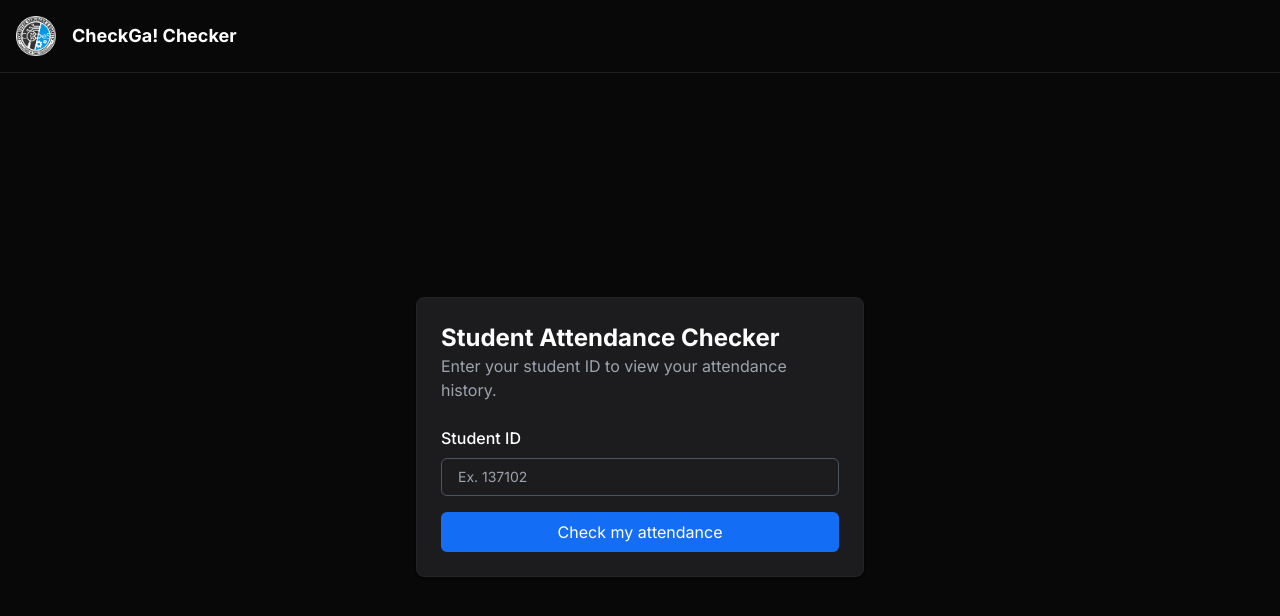
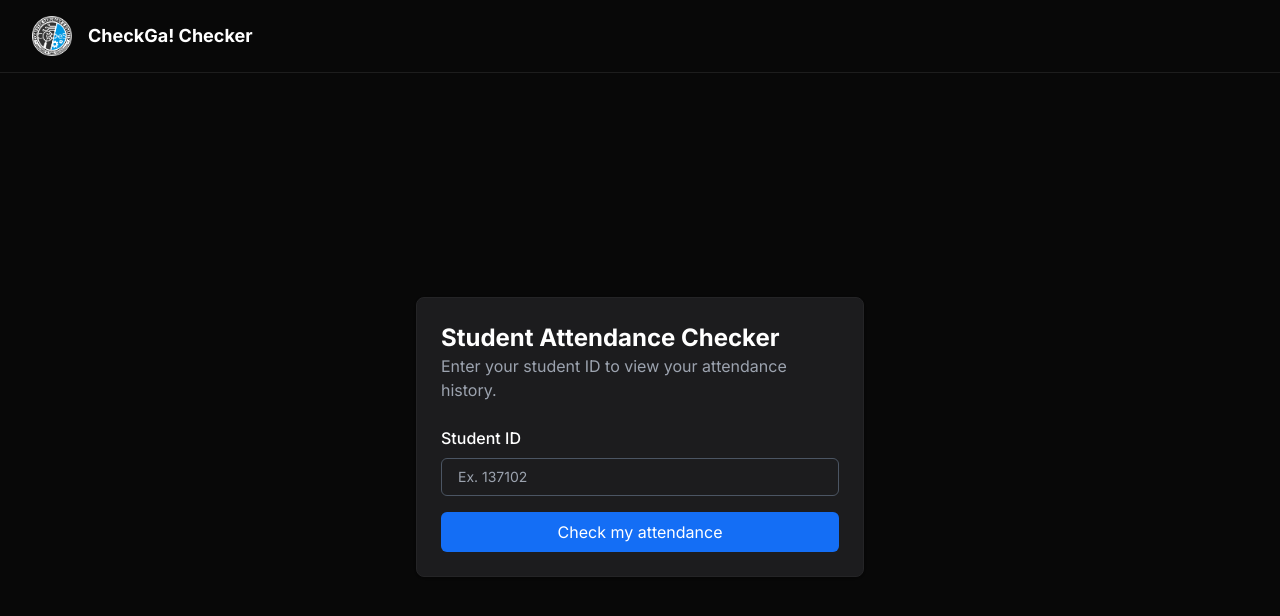
Before and after one commit to baejed/PagtambongAttendanceChecker, a React (Vite) app: page / in a window 1280 px wide. Shown: the top 616 px of the page. Built offline with nearby package versions, Linux system fonts and the light colour scheme; no server answers.

Commit message:
Update tailwind.config.js

```diff
--- a/tailwind.config.js
+++ b/tailwind.config.js
@@ -4,7 +4,7 @@ export default {
   theme: {
     extend: {},
     container: {
-      padding: "1rem",
+      padding: "2rem",
     },
   },
   plugins: [require("@tailwindcss/typography")],
```
